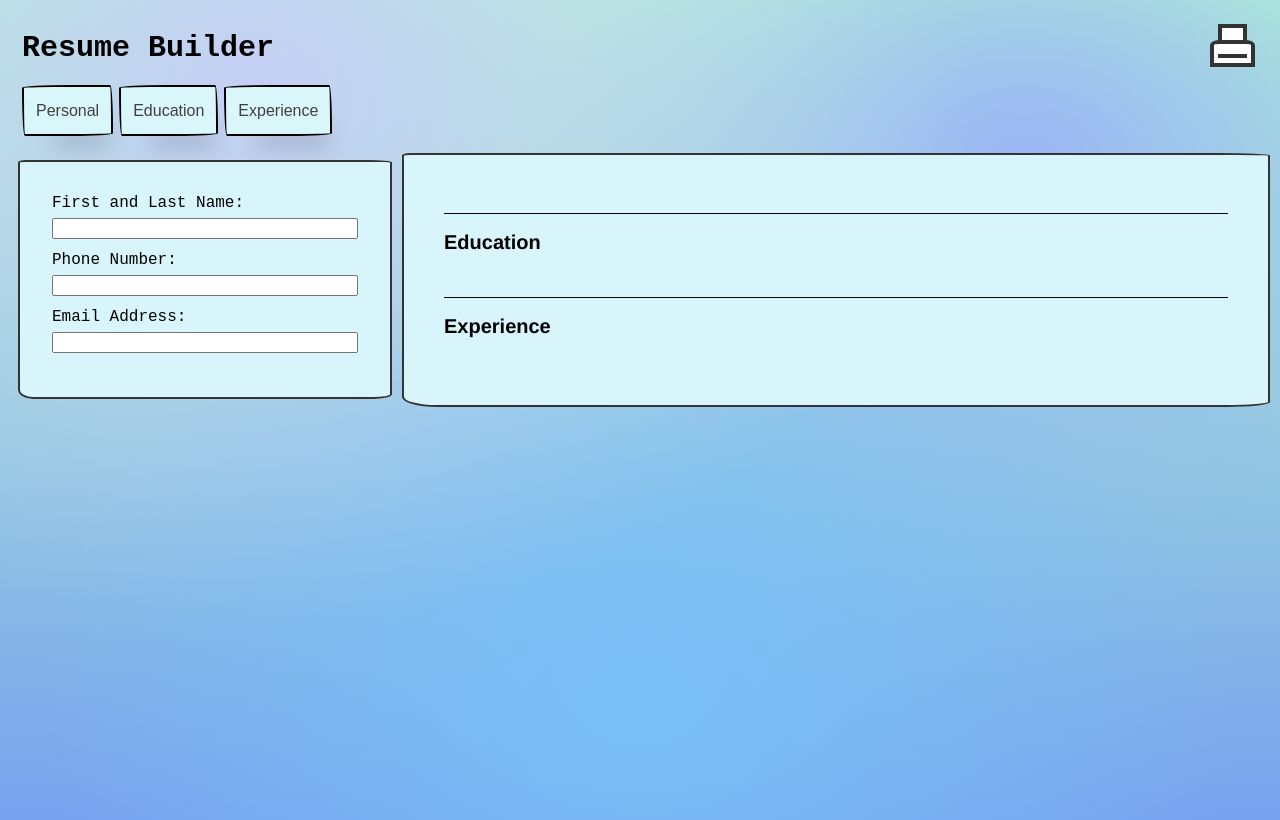
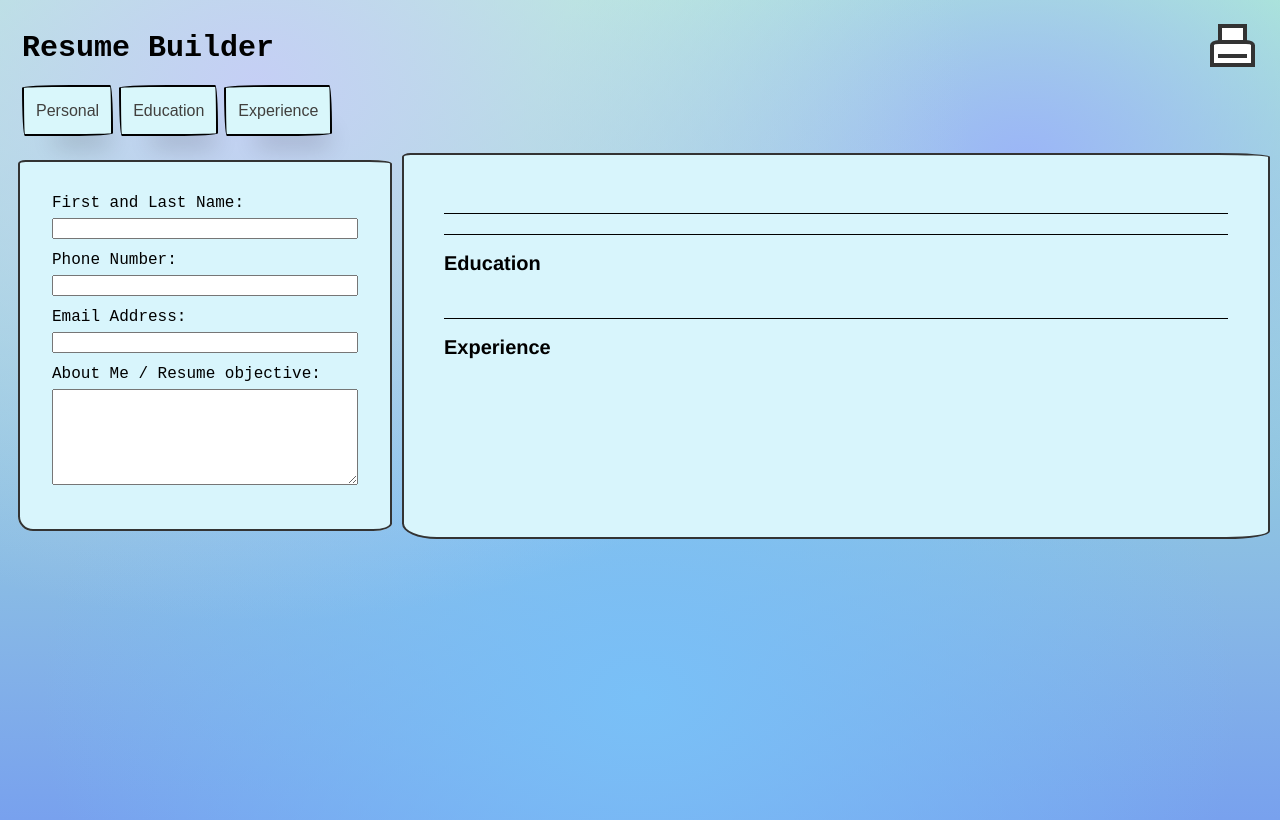
Before and after one commit to anuragmaganti/ResumeLoomr, a React (Vite) app: page / in a window 1280 px wide. Built offline with nearby package versions, Linux system fonts and the light colour scheme.

Commit message:
add About Me form and preview to personal section

```diff
--- a/src/App.jsx
+++ b/src/App.jsx
@@ -13,7 +13,7 @@ function App() {
   const [resume,setResume] = useState(
 
   {
-  personal:{name:"",phone:"",email:""},
+  personal:{name:"",phone:"",email:"",aboutMe:""},
   education:[{id: crypto.randomUUID(), school:"",degree:"",yearsEdu:""}],
   experience:[{id: crypto.randomUUID(),company:"",role:"",activities:[""],yearsExp:""}]
   }
--- a/src/components/forms/personalForm.jsx
+++ b/src/components/forms/personalForm.jsx
@@ -34,6 +34,12 @@ export default function PersonalForm({personal,setResume}) {
                     <input type="text" id="email" name="email" value={personal.email} onChange={(e)=>updatePersonal(e)}/>
                 </div>
 
+                <div className="field">
+                    <label htmlFor="aboutMe">About Me / Resume objective: </label>
+                    <textarea type="text" id="aboutMe" name="aboutMe" value={personal.aboutMe} onChange={(e)=>updatePersonal(e)} rows="6"/>
+                </div>
+
+
             </form>
         </fieldset>
     )
--- a/src/components/resumePreview.jsx
+++ b/src/components/resumePreview.jsx
@@ -9,6 +9,7 @@ export default function ResumePreview({resume}) {
                     <div>{resume.personal.phone}</div>
                     <div>{resume.personal.email}</div>
                 </div>
+                <div className="aboutMe">{resume.personal.aboutMe}</div>
             </div>
 
             <div className="educationDiv">
--- a/src/styles/buttons.css
+++ b/src/styles/buttons.css
@@ -168,7 +168,7 @@
 }
 
 @page {
-  margin: 0.15;
+  margin: 0;
 }
 
 /*print button styling*/
--- a/src/styles/preview.css
+++ b/src/styles/preview.css
@@ -67,3 +67,14 @@ li {
     margin-top: 5px;
     margin-bottom: 5px;
 }
+
+.aboutMe {
+    width: 90%;
+    justify-self: center;
+    padding-top: 10px;
+    padding-bottom: 10px;
+}
+
+.personalSection {
+    border-bottom: 1px solid black;
+}
```
